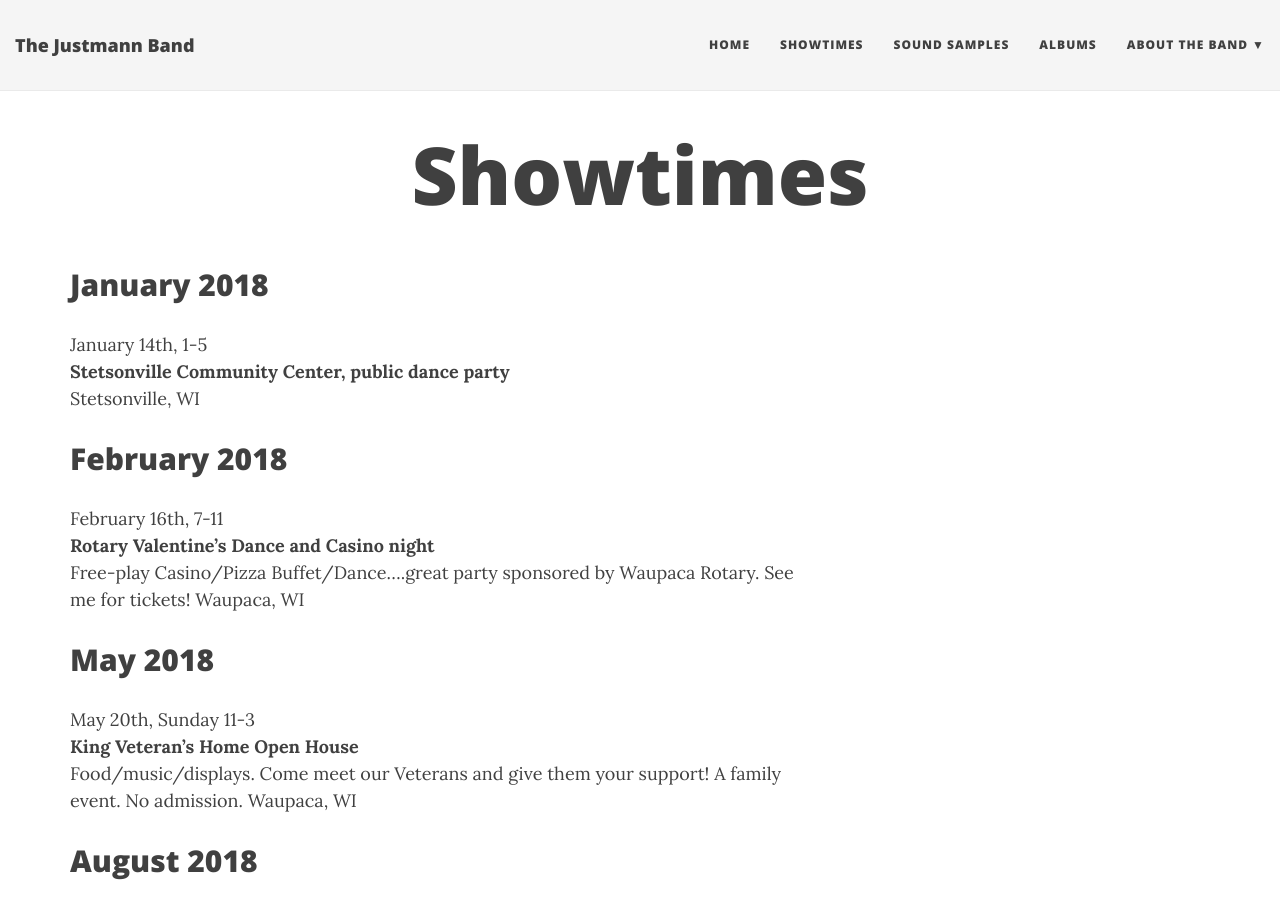
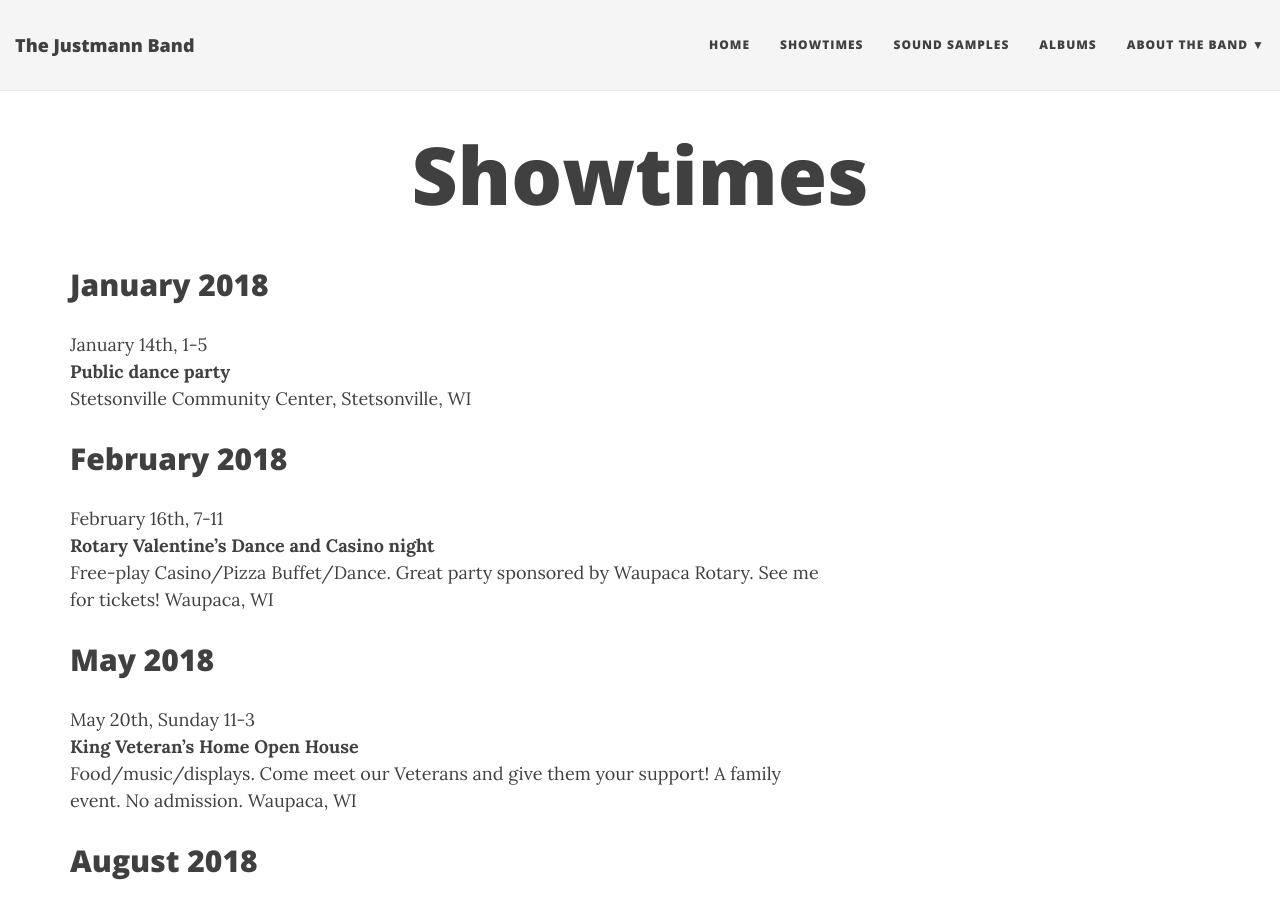
Before and after one commit to jcoenen/justmannband.com, a Jekyll site: the page built from showtimes.md, in a window 1280 px wide and 900 px high. Built offline with Jekyll 4.4.1, drawn with Linux system fonts in a browser that asks for light colours; nearby versions of some CDN libraries.

```diff
--- a/showtimes.md
+++ b/showtimes.md
@@ -6,13 +6,13 @@ subtitle:
 
 ## January 2018
 January 14th, 1-5
-**Stetsonville Community Center, public dance party**
-Stetsonville, WI
+**Public dance party**
+Stetsonville Community Center, Stetsonville, WI
 
 ## February 2018
 February 16th, 7-11
 **Rotary Valentine’s Dance and Casino night**
-Free-play Casino/Pizza Buffet/Dance….great party sponsored by Waupaca Rotary.  See me for tickets!
+Free-play Casino/Pizza Buffet/Dance.  Great party sponsored by Waupaca Rotary.  See me for tickets!
 Waupaca, WI
 
 ## May 2018
```
